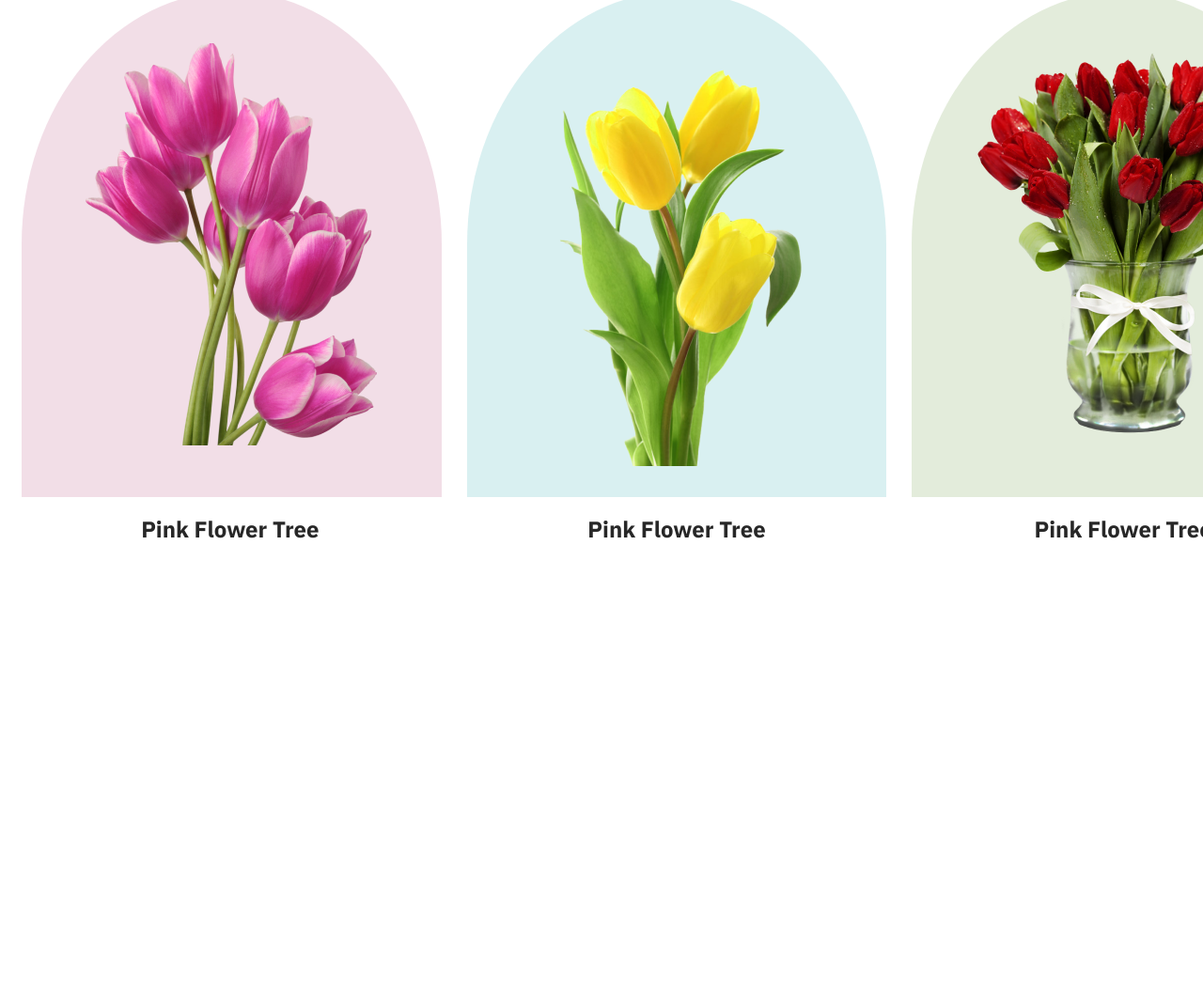
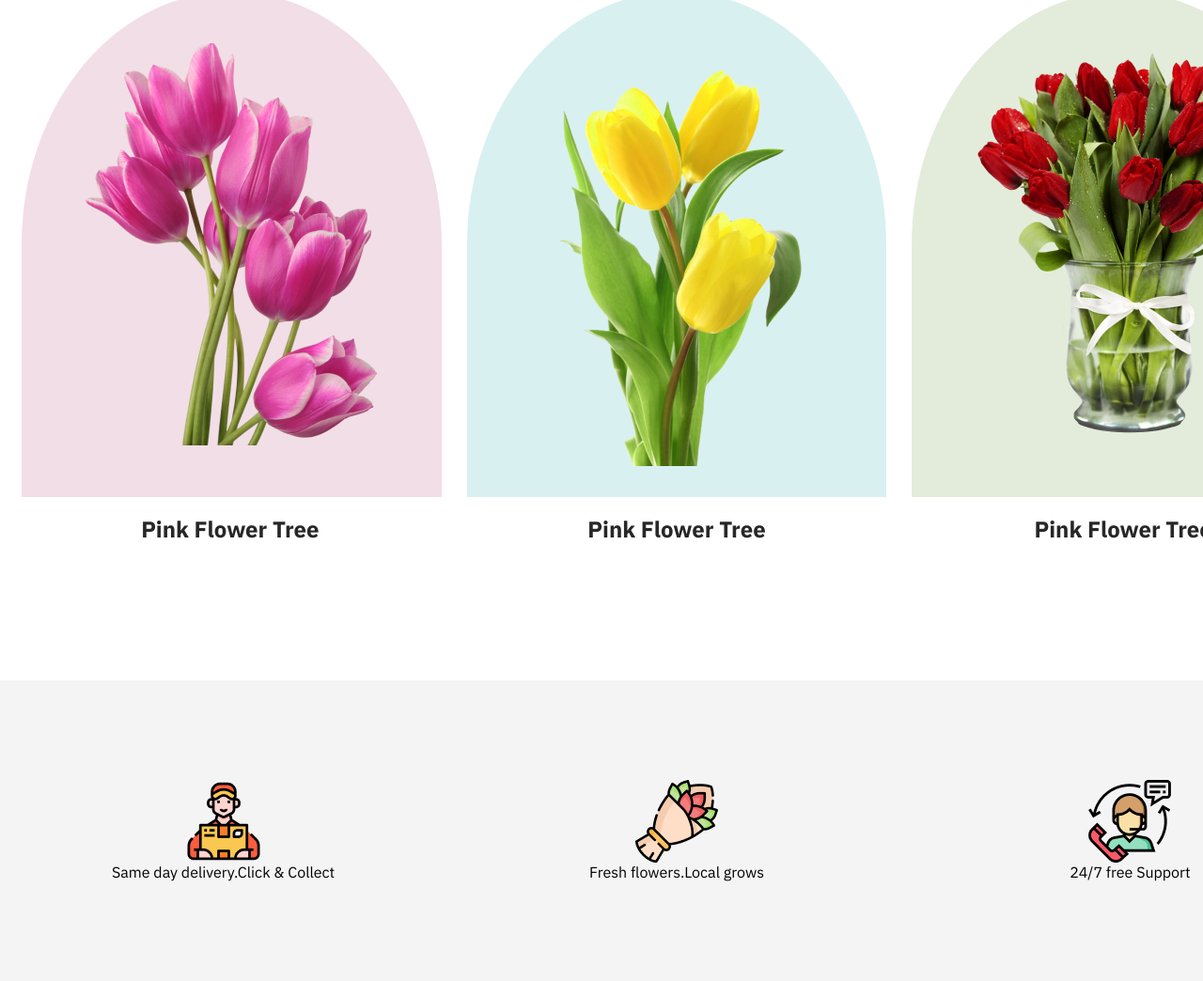
Before and after one commit to shawonvai25/flower-shop-project, a plain HTML site: page index.html in a window 1280 px wide. Shown: the part 1217-2261 px from the top of the page at 94% size. Before the commit the page ends 1813 px from the top, so only its background shows below. Drawn offline with Linux system fonts and the light colour scheme.

Commit message:
support section added

```diff
--- a/index.html
+++ b/index.html
@@ -55,6 +55,23 @@
         </div>
       </section>
       <!-- feature section ends here -->
+
+      <!-- service section starts here -->
+      <section class="service-section">
+        <div class="service1">
+          <img src="./Flower Asset/Group 57.png" alt="" />
+          <p>Same day delivery.Click & Collect</p>
+        </div>
+        <div class="service2">
+          <img src="./Flower Asset/Group 58.png" alt="" />
+          <p>Fresh flowers.Local grows</p>
+        </div>
+        <div class="service3">
+          <img src="./Flower Asset/Group 59.png" alt="" />
+          <p>24/7 free Support</p>
+        </div>
+      </section>
+      <!-- service section ends here -->
     </main>
     <footer></footer>
   </body>
--- a/style/styles.css
+++ b/style/styles.css
@@ -128,3 +128,21 @@
   justify-content: space-evenly;
   margin: 0 auto;
 }
+.service-section {
+  width: 1440px;
+  height: 320px;
+  background-color: rgba(39, 39, 39, 0.05);
+  margin: 0 auto;
+  margin-top: 128px;
+  display: flex;
+  align-items: center;
+  justify-content: space-between;
+}
+.service1,
+.service2,
+.service3 {
+  width: 33%;
+  display: flex;
+  flex-direction: column;
+  align-items: center;
+}
```
